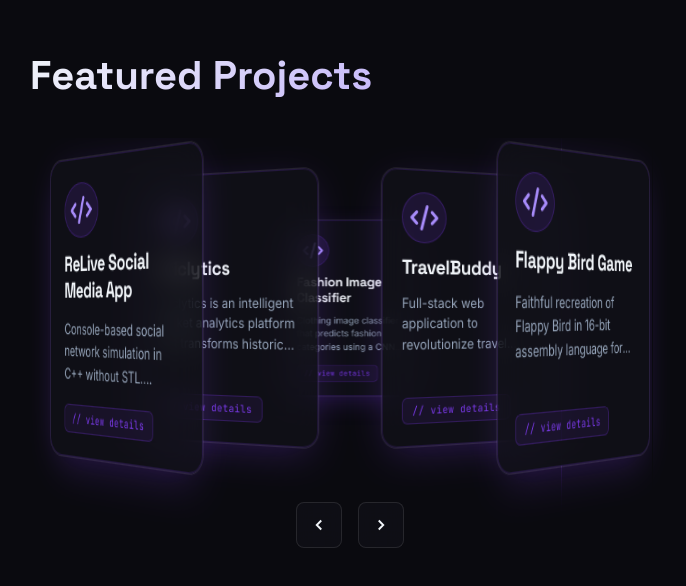
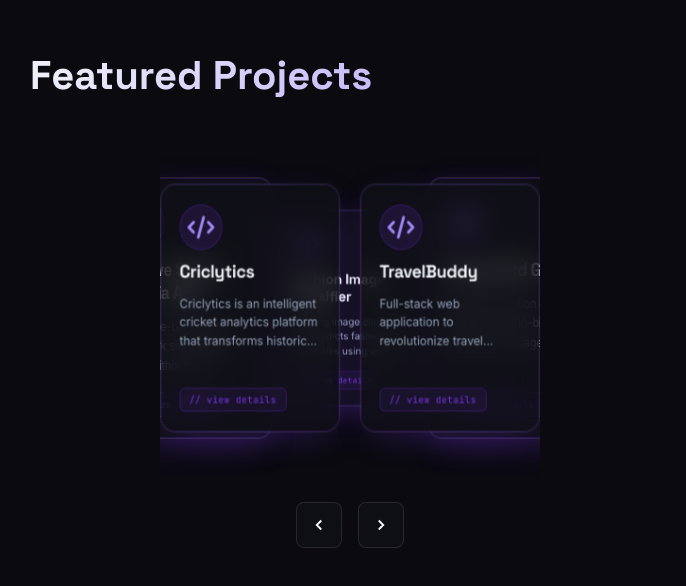
Before and after one commit to aliamirchoudhary/Personal-Portfolio-Website-3D-, a React (Vite) app: page / in a window 1280 px wide. Shown: the part 7746-8332 px from the top of the page, without its empty margins (34-720 px from the left). Built offline with nearby package versions, Linux system fonts and the light colour scheme; a web font is replaced by a local one.

Commit message:
fix: RingCarousel overflow hidden, responsive width, reduced transforms to prevent scrollbars

```diff
--- a/src/components/ui/RingCarousel.jsx
+++ b/src/components/ui/RingCarousel.jsx
@@ -124,12 +124,12 @@
     // base values keyed by absolute offset
     const map = compact ? {
       0: { x: 0, z: 0, ry: 0, scale: 0.65, op: 1 },
-      1: { x: 100, z: 0, ry: 20, scale: 0.85, op: 1 },
-      2: { x: 200, z: 0, ry: 30, scale: 0.3, op: 0 },
+      1: { x: 80, z: 0, ry: 15, scale: 0.8, op: 1 },
+      2: { x: 140, z: 0, ry: 25, scale: 0.3, op: 0 },
     } : {
-      0: { x: 0, z: -120, ry: 0, scale: 0.75, op: 1 },
-      1: { x: 120, z: 40, ry: 25, scale: 1.0, op: 1 },
-      2: { x: 210, z: 90, ry: 40, scale: 1.1, op: 1 },
+      0: { x: 0, z: -100, ry: 0, scale: 0.75, op: 1 },
+      1: { x: 100, z: 30, ry: 20, scale: 0.95, op: 1 },
+      2: { x: 160, z: 60, ry: 35, scale: 1.0, op: 1 },
     }
     const abs = Math.abs(offset)
     const sign = offset < 0 ? -1 : 1
@@ -166,13 +166,15 @@
         onPointerLeave={endDrag}
         onWheel={onWheel}
         style={{
-          width: 380,
+          width: "100%",
+          maxWidth: 380,
           height: 340,
           margin: "0 auto",
           position: "relative",
           perspective: "1100px",
           cursor: "grab",
           touchAction: "pan-y",
+          overflow: "hidden",
         }}
       >
         <div
@@ -183,6 +185,7 @@
             display: "flex",
             alignItems: "center",
             justifyContent: "center",
+            overflow: "hidden",
           }}
         >
           {cards.map((card, i) => {
```
